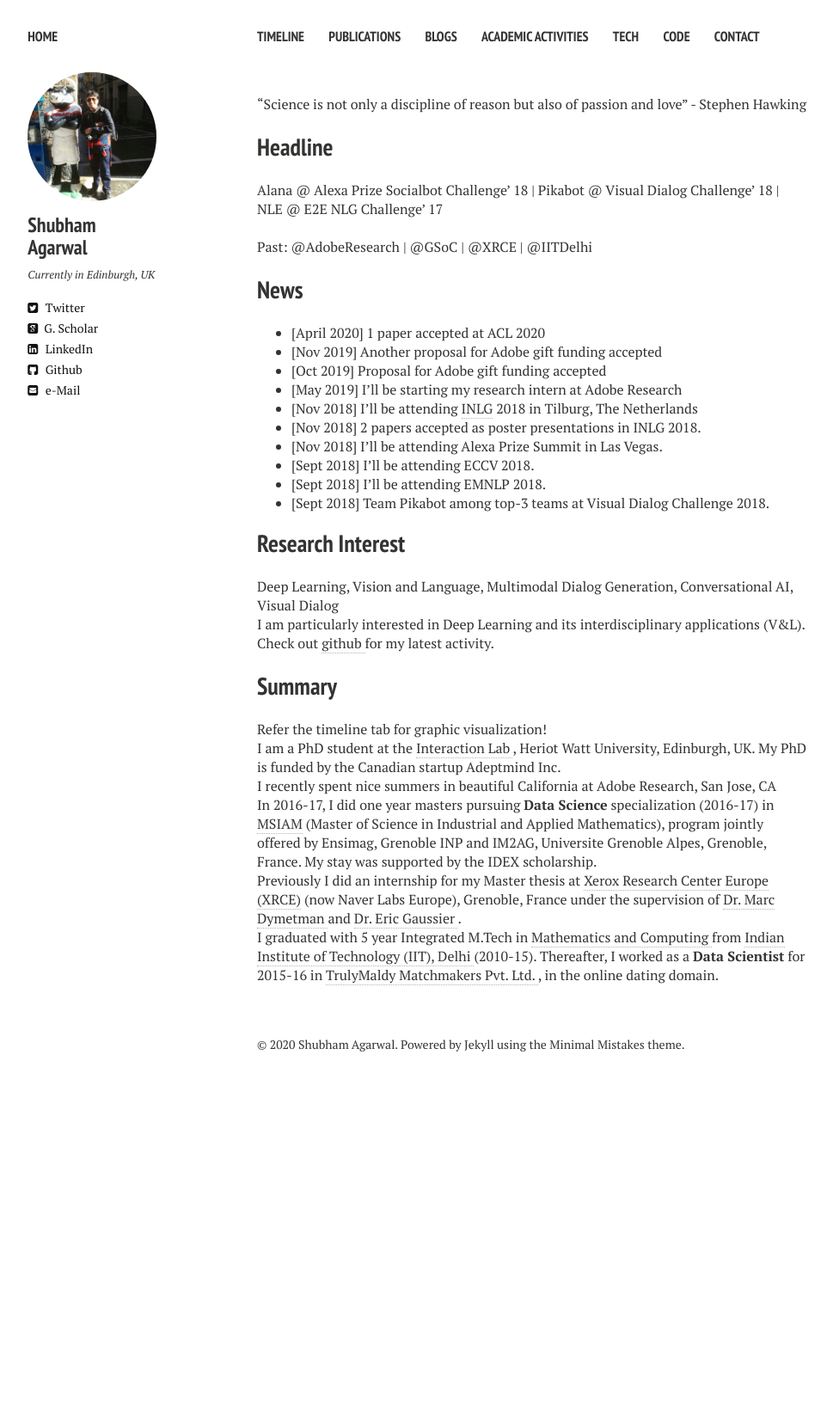
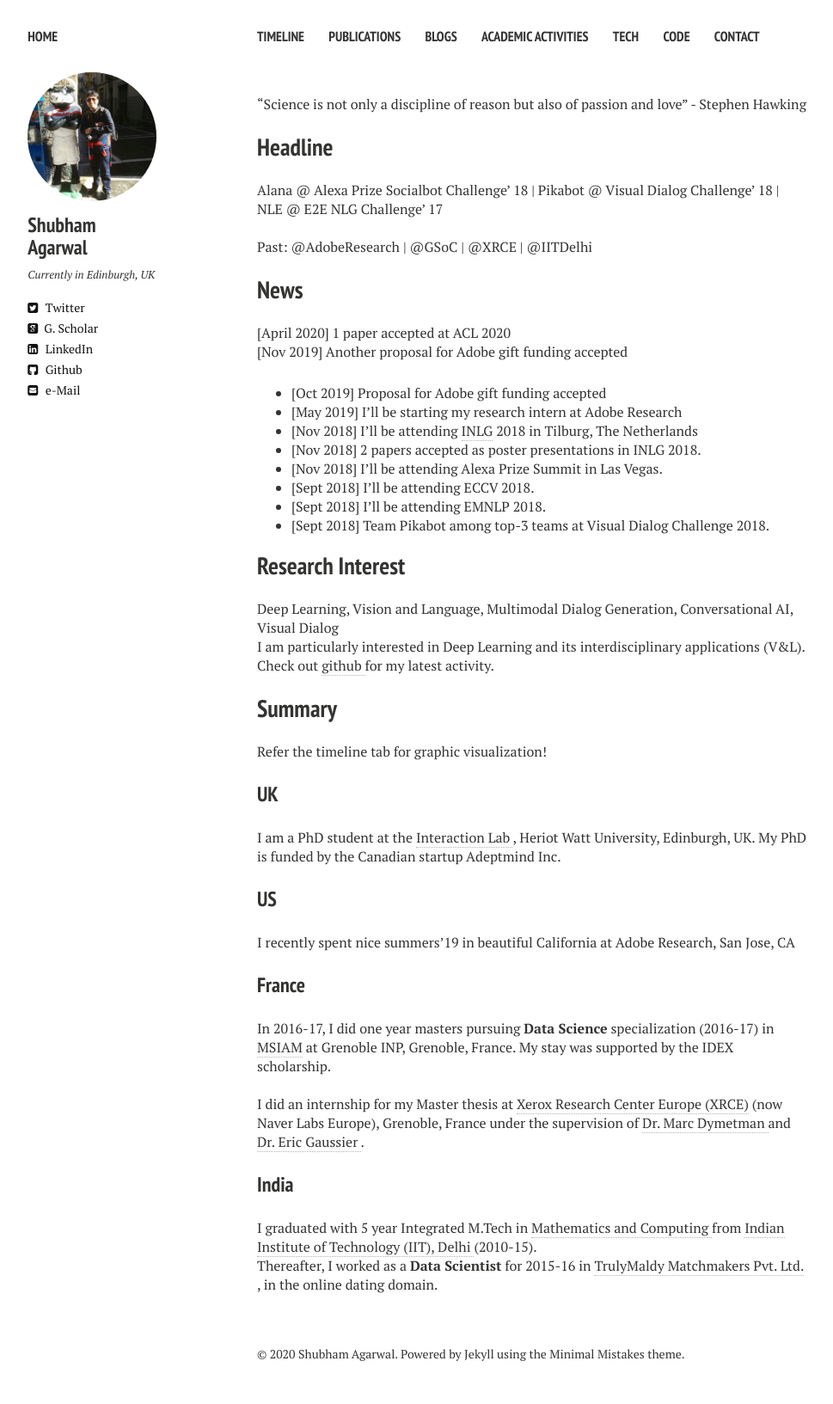
Before and after one commit to shubhamagarwal92/shubhamagarwal92.github.io, a Jekyll site: the page built from index.md, in a window 1280 px wide. Shown: the whole page at 86% size, without its empty margins (21-990 px from the left). Built offline with Jekyll 4.4.1, drawn with Linux system fonts in a browser that asks for light colours; nearby versions of some CDN libraries; before the commit the page ends 1273 px from its top, so only the background shows below that.

```diff
--- a/index.md
+++ b/index.md
@@ -17,8 +17,10 @@ Past: @AdobeResearch | @GSoC | @XRCE | @IITDelhi
 
 <h2> News </h2>
 
-* [April 2020] 1 paper accepted at ACL 2020
-* [Nov 2019] Another proposal for Adobe gift funding accepted
+[April 2020] 1 paper accepted at ACL 2020
+<br />
+[Nov 2019] Another proposal for Adobe gift funding accepted
+<br />
 * [Oct 2019] Proposal for Adobe gift funding accepted
 * [May 2019] I'll be starting my research intern at Adobe Research
 * [Nov 2018] I’ll be attending [INLG](https://inlg2018.uvt.nl/) 2018 in Tilburg, The Netherlands
@@ -38,12 +40,19 @@ I am particularly interested in Deep Learning and its interdisciplinary applicat
 
 Refer the timeline tab for graphic visualization!
 
+### UK
 I am a PhD student at the <a href="https://sites.google.com/site/hwinteractionlab/">Interaction Lab </a>, Heriot Watt University, Edinburgh, UK. My PhD is funded by the Canadian startup Adeptmind Inc.
 
-I recently spent nice summers in beautiful California at Adobe Research, San Jose, CA
+### US
+I recently spent nice summers'19 in beautiful California at Adobe Research, San Jose, CA
+
+### France
+In 2016-17, I did one year masters pursuing <strong>Data Science</strong> specialization (2016-17) in <a href="http://msiam.imag.fr">MSIAM</a> at Grenoble INP, Grenoble, France. My stay was supported by the IDEX scholarship.
 <br />
-In 2016-17, I did one year masters pursuing <strong>Data Science</strong> specialization (2016-17) in <a href="http://msiam.imag.fr">MSIAM</a> (Master of Science in Industrial and Applied Mathematics), program jointly offered by Ensimag, Grenoble INP and IM2AG, Universite Grenoble Alpes, Grenoble, France. My stay was supported by the IDEX scholarship.
 <br />
-Previously I did an internship for my Master thesis at <a href="http://www.xrce.xerox.com/">Xerox Research Center Europe (XRCE)</a> (now Naver Labs Europe), Grenoble, France under the supervision of <a href="http://www.xrce.xerox.com/About-XRCE/People/Marc-Dymetman"> Dr. Marc Dymetman </a> and <a href="http://ama.liglab.fr/~gaussier/"> Dr. Eric Gaussier </a>.
+I did an internship for my Master thesis at <a href="http://www.xrce.xerox.com/">Xerox Research Center Europe (XRCE)</a> (now Naver Labs Europe), Grenoble, France under the supervision of <a href="http://www.xrce.xerox.com/About-XRCE/People/Marc-Dymetman"> Dr. Marc Dymetman </a> and <a href="http://ama.liglab.fr/~gaussier/"> Dr. Eric Gaussier </a>.
+
+### India
+I graduated with 5 year Integrated M.Tech in <a href="http://maths.iitd.ac.in/">Mathematics and Computing </a> from <a href="http://www.iitd.ac.in/">Indian Institute of Technology (IIT), Delhi </a> (2010-15).
 <br />
-I graduated with 5 year Integrated M.Tech in <a href="http://maths.iitd.ac.in/">Mathematics and Computing </a> from <a href="http://www.iitd.ac.in/">Indian Institute of Technology (IIT), Delhi </a> (2010-15). Thereafter, I worked as a <strong>Data Scientist</strong> for 2015-16 in <a href="http://trulymadly.com/">TrulyMaldy Matchmakers Pvt. Ltd. </a>, in the online dating domain.
+Thereafter, I worked as a <strong>Data Scientist</strong> for 2015-16 in <a href="http://trulymadly.com/">TrulyMaldy Matchmakers Pvt. Ltd. </a>, in the online dating domain.
```
Also changed, not shown: blog.md (+12 -0 lines), publications.md (+1 -1 lines).
